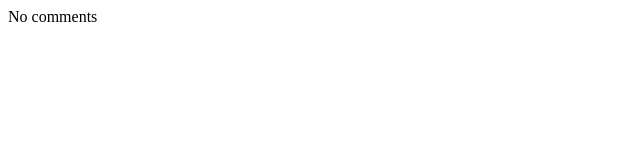
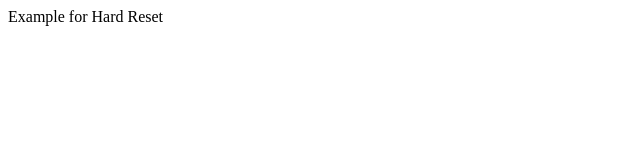
Before and after one commit to Shannu96/Exercise-6, a plain HTML site: page index.html in a window 1280 px wide. Shown: the full height of the page, 0-640 px from the left. Drawn offline with Linux system fonts and the light colour scheme.

Commit message:
text message updated

```diff
--- a/index.html
+++ b/index.html
@@ -3,6 +3,6 @@
         <title>Exercise - 6 - Soft Reset</title>
     </head>
     <body>
-        <p>No comments</p>
+        <p>Example for Hard Reset</p>
     </body>
 </html>
```
